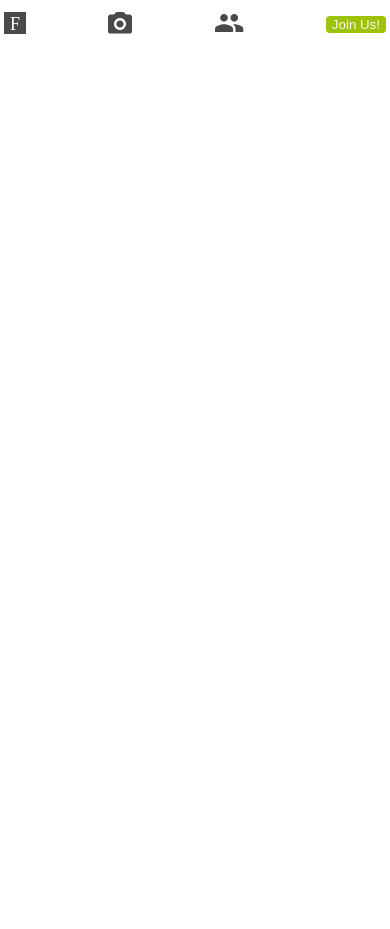
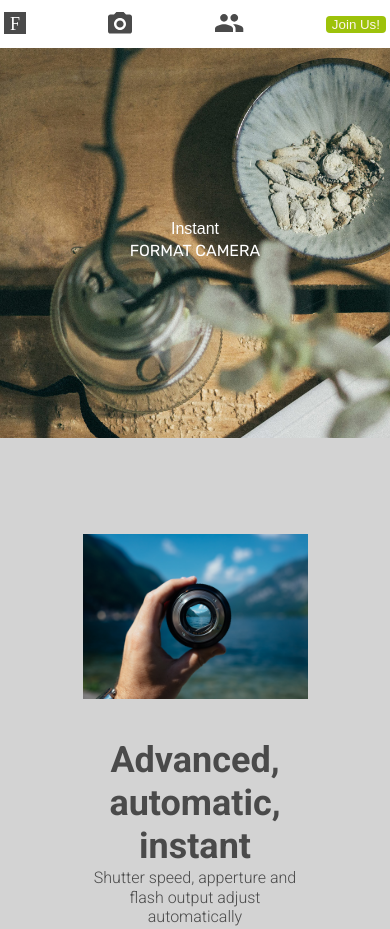
Before and after one commit to jimmytheshark/fotomatic, a plain HTML site: page index.html in a window 390 px wide. Shown: the top 929 px of the page. Before the commit the page ends 844 px from the top, so only its background shows below. Drawn offline with Linux system fonts and the light colour scheme; a web font is replaced by a local one.

Commit message:
Update styles.css
display media queries

```diff
--- a/resources/styles.css
+++ b/resources/styles.css
@@ -245,7 +245,7 @@ footer ul{
 
 /*TABLET SIZE nav-bar-desktop*/
 @media only screen and (max-width: 768px) and (orientation: portrait){
-    .nav-bar-desktop, .main-desktop{
+    .nav-bar-desktop, .main-desktop, .nav-bar-mobile, .main-mobile{
         display: none;
     }
 
@@ -287,6 +287,10 @@ footer ul{
         max-width: 100%;
         height: auto;
         text-align: center;
+    }
+
+    .main-tablet{
+        display: block;
     }
     .main-tablet h2{
         text-align: center;
@@ -346,6 +350,9 @@ footer ul{
         line-height: 1.3;
     }
 
+    .main-mobile{
+        display: block;
+    }
     .main-mobile footer{
         font-size: 0.75rem;
         height: auto;
```
